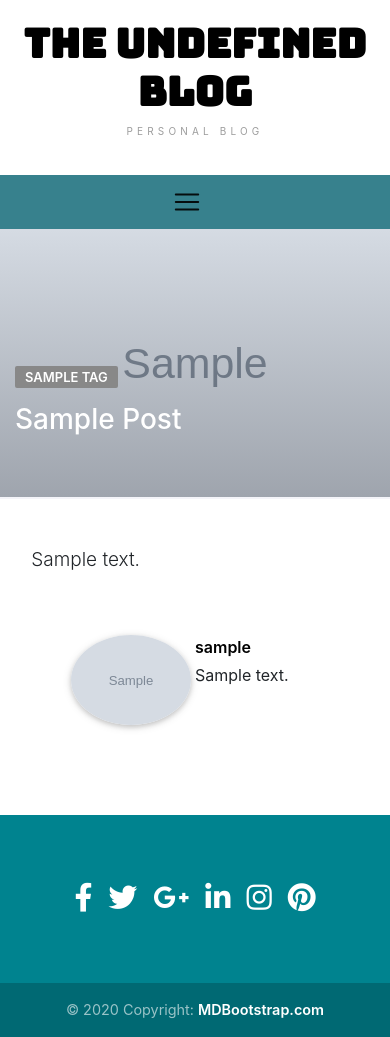
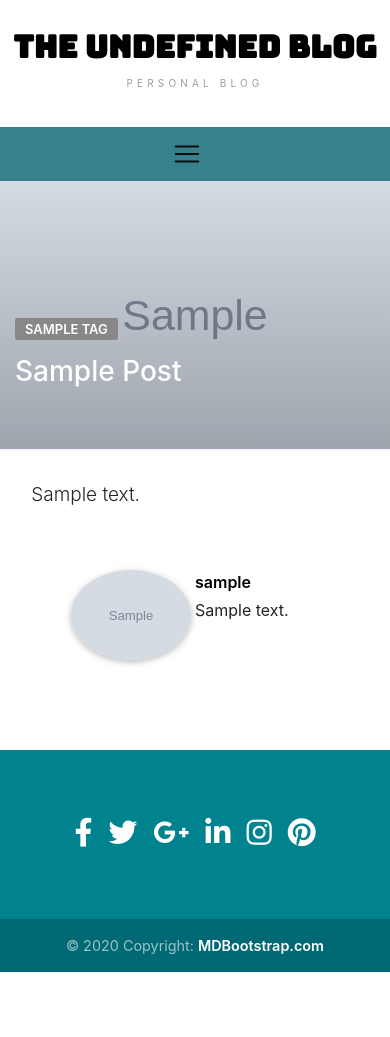
Before and after one commit to 404-Undefined/Blog, a Flask app: page /post/1 in a window 390 px wide. After the commit the page ends 972 px from the top, so only its background shows below. Run offline with Flask 2, Linux system fonts and the light colour scheme; tables that the repository leaves empty hold one stand-in row (values such as "Sample post"); grey boxes marked "Sample" are stand-in pictures; some libraries are stand-ins or nearby versions.

Commit message:
fixed title error

```diff
--- a/application/static/style.css
+++ b/application/static/style.css
@@ -22,6 +22,7 @@ h6 {
 #site-t {
   color: black;
   font-family: "Bungee", cursive;
+  font-size: 8vw;
 }
 
 h1 {
@@ -588,13 +589,12 @@ p {
   }
 }
 
-@media only screen and (max-width: 500px) {
+@media only screen and (max-width: 780px) {
   #post-content {
     font-size: 19px;
   }
 
   .media-left{
-    padding-right: 0!important;
     margin-left: auto;
     margin-right: auto;
     width: 50%;
@@ -602,13 +602,13 @@ p {
 
 
   .text-post {
-    padding-top: 5vh;
+    padding-top: 3vh;
     padding-left: 8vw;
     padding-right: 8vw;
   }
 
   .author-bio{
-    font-size: 13px;
+    display: none;
   }
   .page-header h1 {
     font-size: 28px;
```
